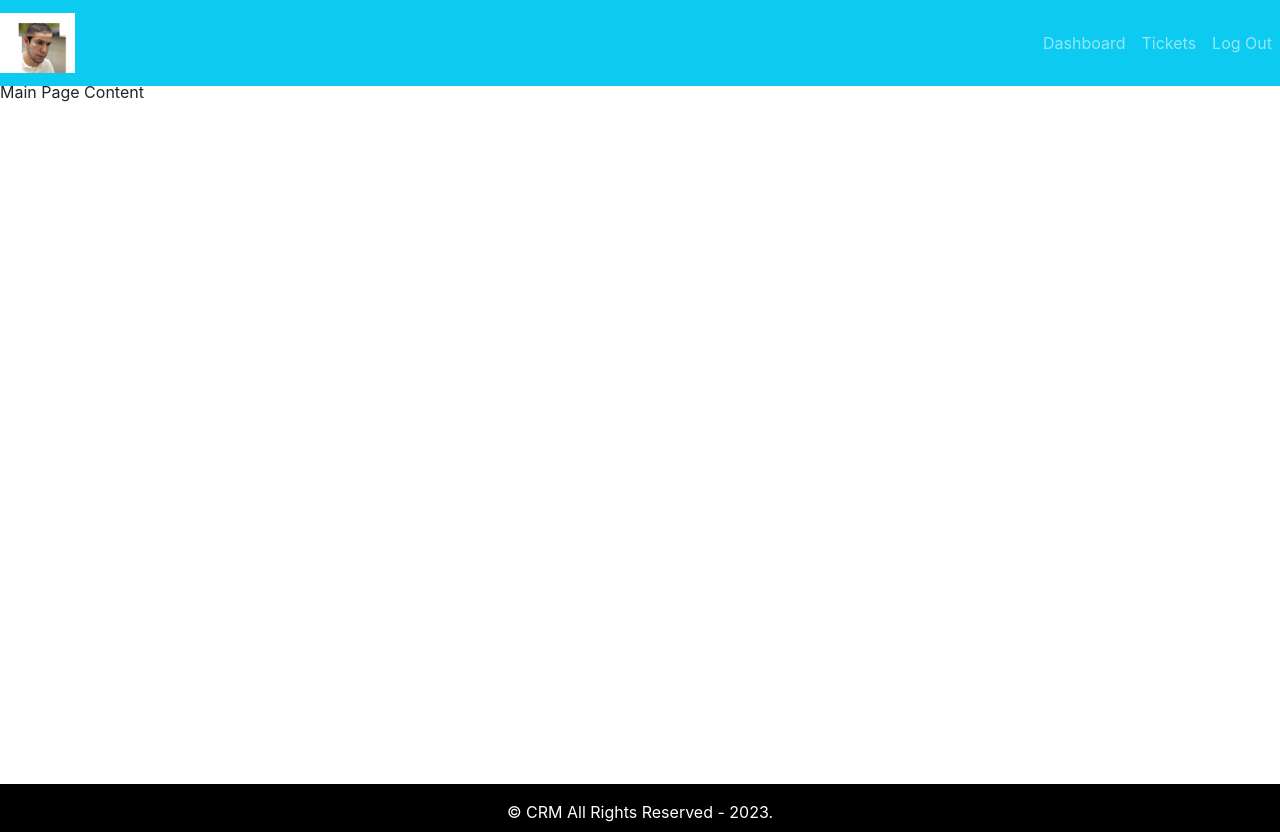
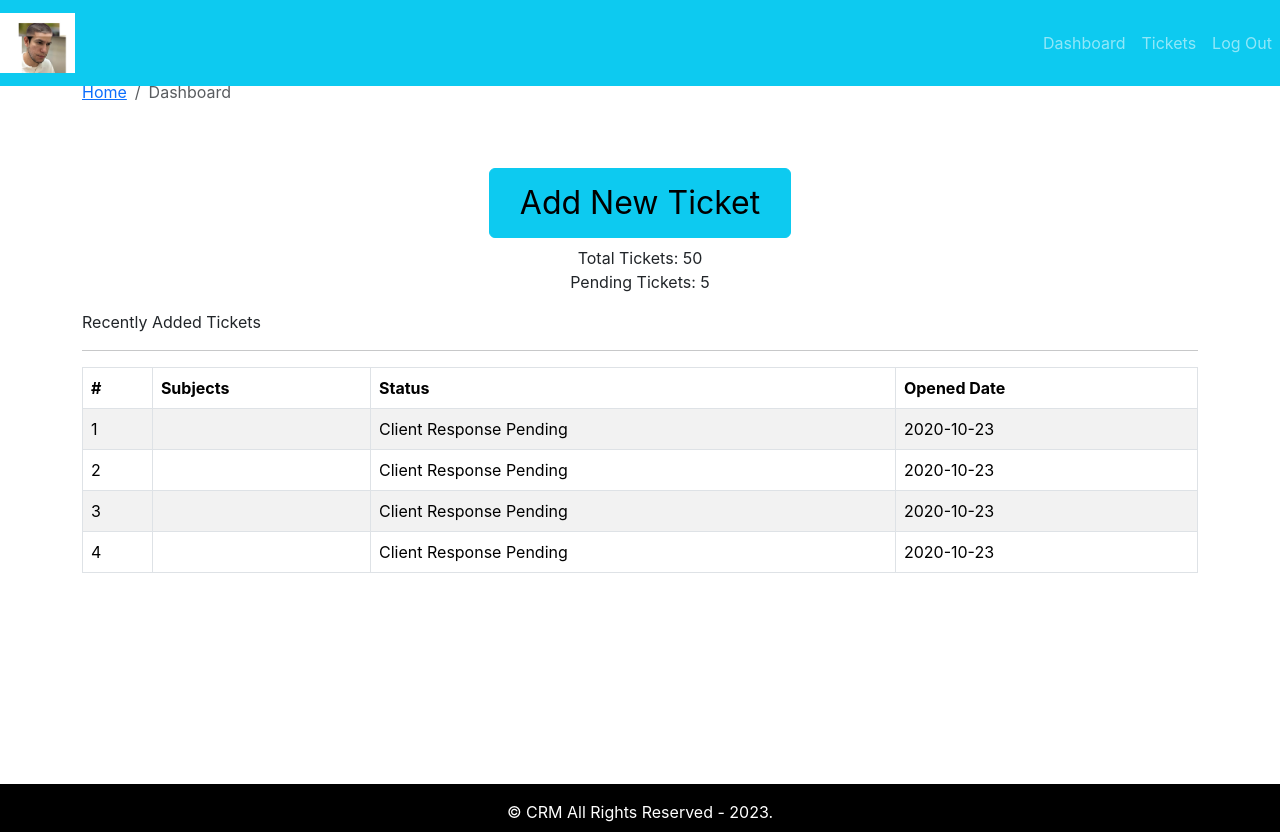
Before and after one commit to KenyiCode/crm-frontend, a React (Create React App) app: page / in a window 1280 px wide. Built offline with nearby package versions, Linux system fonts and the light colour scheme; the HTML template or start-up script is replaced by a standard one.

Commit message:
added breadcrumb component

```diff
--- a/src/App.js
+++ b/src/App.js
@@ -1,12 +1,15 @@
 import './App.css';
 import {Entry} from "./pages/entry/Entry.page"
 import { DefaultLayout } from './layout/DefaultLayout';
+import { Dashboard } from './pages/dashboard/Dashboard.page';
 
 function App() {
   return (
     <div className="App">
       {/* <Entry /> */}
-      <DefaultLayout />
+      <DefaultLayout>
+        <Dashboard />
+      </DefaultLayout>
     </div>
   );
 }
--- /dev/null
+++ b/src/assets/data/dummy-data.json
@@ -0,0 +1,22 @@
+[
+    {
+        "id": 1,
+        "status": "Client Response Pending",
+        "addedAt": "2020-10-23"
+    },
+    {
+        "id": 2,
+        "status": "Client Response Pending",
+        "addedAt": "2020-10-23"
+    },
+    {
+        "id": 3,
+        "status": "Client Response Pending",
+        "addedAt": "2020-10-23"
+    },
+    {
+        "id": 4,
+        "status": "Client Response Pending",
+        "addedAt": "2020-10-23"
+    }
+]
--- /dev/null
+++ b/src/components/breadcrumbs/Breadcrumbs.comp.js
@@ -0,0 +1,13 @@
+import React from "react"
+import {
+    Breadcrumb
+} from "react-bootstrap"
+
+export const PageBreadcrumb = ({page}) => {
+    return (
+    <Breadcrumb>
+        <Breadcrumb.Item href="/">Home</Breadcrumb.Item>
+    <Breadcrumb.Item active>{page}</Breadcrumb.Item>
+    </Breadcrumb>
+  );
+}
--- /dev/null
+++ b/src/components/ticket-table/TicketTable.comp.js
@@ -0,0 +1,32 @@
+import React from "react"
+import {
+    Table
+} from "react-bootstrap"
+
+export const TicketTable = ({tickets}) => {
+    return (
+        <Table striped hover bordered>
+            <thead>
+                <tr>
+                    <th>#</th>
+                    <th>Subjects</th>
+                    <th>Status</th>
+                    <th>Opened Date</th>
+                </tr>
+            </thead>
+            <tbody>
+               {tickets.length ? tickets.map((row) => (
+                <tr key={row.id}>
+                    <td>{row.id}</td>
+                    <td>{row.subject}</td>
+                    <td>{row.status}</td>
+                    <td>{row.addedAt}</td>
+                </tr>
+               )) :
+               <tr>
+                <td colSpan={4} className="text-center">No Tickets To Show</td>
+               </tr>}
+            </tbody>
+        </Table>
+    )
+}
--- a/src/layout/DefaultLayout.js
+++ b/src/layout/DefaultLayout.js
@@ -2,14 +2,14 @@
 import {Header} from "./partials/Header.comp"
 import {Footer} from "./partials/Footer.comp"
 
-export const DefaultLayout = () => {
+export const DefaultLayout = ({children}) => {
     return (
         <div className="default-layout">
-            <div className="header">
+            <header className="header mb-8">
                 <Header />
-            </div>
+            </header>
             <main className="main">
-                Main Page Content
+                {children}
             </main>
             <footer className="footer">
                 <Footer />
--- /dev/null
+++ b/src/pages/dashboard/Dashboard.page.js
@@ -0,0 +1,42 @@
+import React from "react"
+import { TicketTable } from "../../components/ticket-table/TicketTable.comp"
+import { PageBreadcrumb } from "../../components/breadcrumbs/Breadcrumbs.comp"
+import {
+    Container,
+    Row,
+    Col,
+    Button
+} from "react-bootstrap"
+import tickets from "../../assets/data/dummy-data.json"
+
+export const Dashboard = () => {
+    return (
+        <Container>
+            <Row>
+                <Col>
+                    <PageBreadcrumb page={"Dashboard"}/>
+                </Col>
+            </Row>
+            <Row>
+                <Col className="text-center mt-5 mb-2">
+                    <Button variant="info" style={{"fontSize":"2rem", padding:"10px 30px"}}>Add New Ticket</Button>
+                </Col>
+            </Row>
+            <Row>
+                <Col className="text-center mb-2">
+                    <div>Total Tickets: 50</div>
+                    <div>Pending Tickets: 5</div>
+                </Col>
+            </Row>
+            <Row>
+                <Col className="mt-2">Recently Added Tickets</Col>
+            </Row>
+            <hr />
+            <Row>
+                <Col className="recent-ticket">
+                    <TicketTable tickets={tickets}/>
+                </Col>
+            </Row>
+        </Container>
+    )
+}
```
